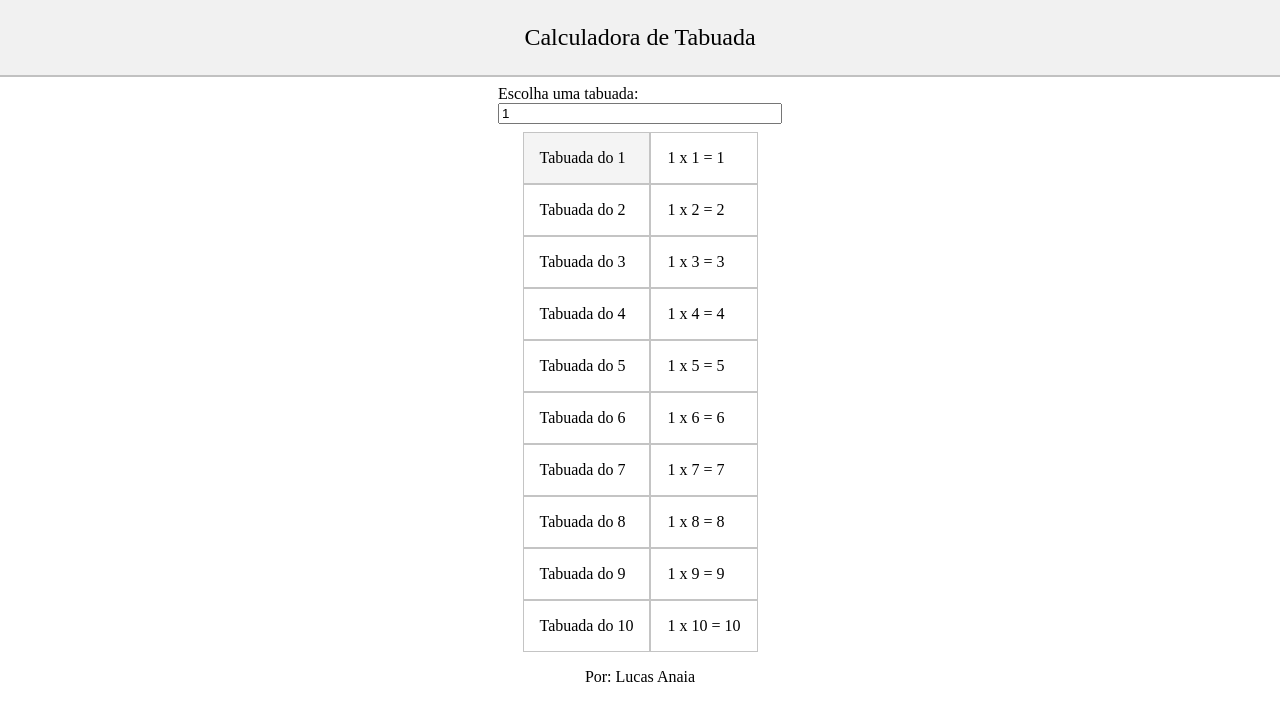
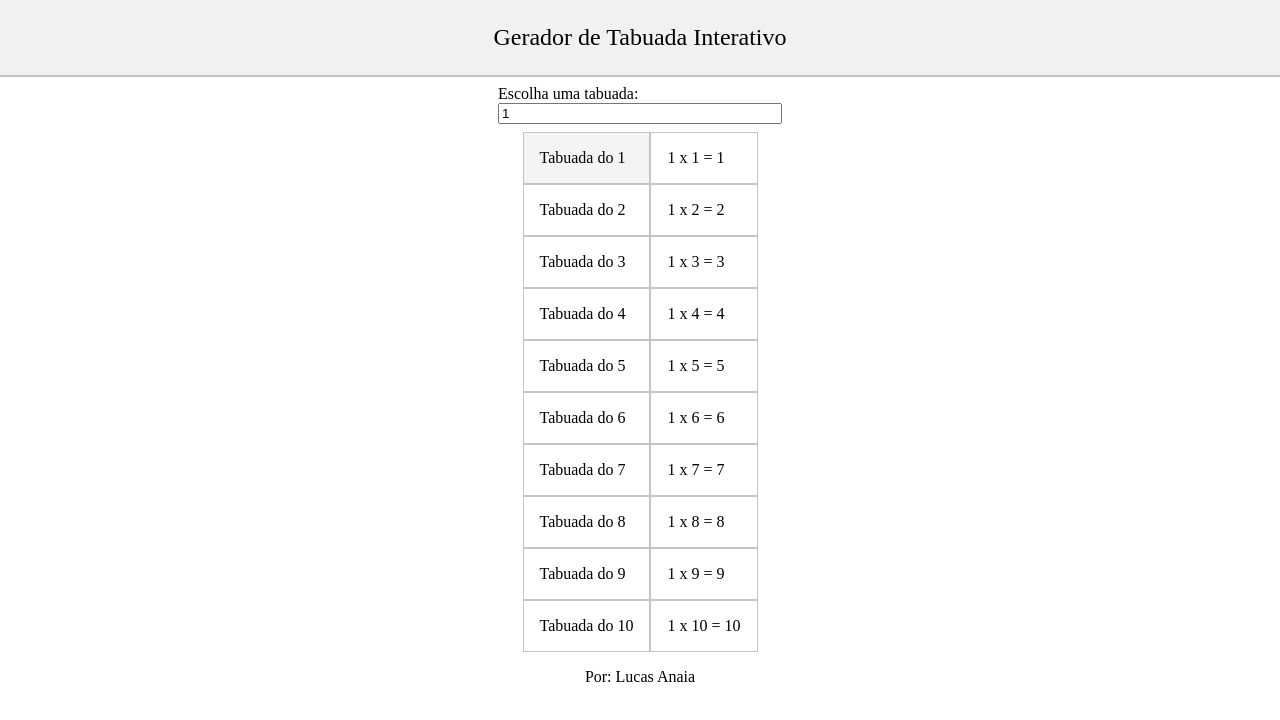
Before and after one commit to lucasanaiasjc/Calculadora-de-Tabuada-JavaScript, a plain HTML site: page index.html in a window 1280 px wide. Drawn offline with Linux system fonts and the light colour scheme.

Commit message:
Add files via upload

```diff
--- a/index.html
+++ b/index.html
@@ -4,7 +4,7 @@
 <head>
     <meta charset="UTF-8">
     <meta name="viewport" content="width=device-width, initial-scale=1.0">
-    <title>Calculadora de Tabuada</title>
+    <title>Gerador de Tabuada Interativo</title>
     <style>
         .selected {
             background-color: #F4F4F4
@@ -136,7 +136,7 @@
             App([
                 Widget({
                     tag: 'header',
-                    child: Text('Calculadora de Tabuada'),
+                    child: Text('Gerador de Tabuada Interativo'),
                     style: {
                         padding: '1em',
                         fontSize: '1.5em',
@@ -160,7 +160,12 @@
                                     Widget({
                                         tag: 'input',
                                         attr: { type: 'number', id: 'choice', title: 'Escolha uma tabuada', placeholder: 'Tabuada desejada', value: 1, min: 1, max: 10 },
-                                        events: { change: (e) => renderView(e.target.value) }
+                                        events: {
+                                            change: (e) => {
+                                                const choice = e.target.value == '' ? 1 : parseInt(e.target.value) ?? 1
+                                                renderView(choice)
+                                            }
+                                        }
                                     })
                                 ],
                                 style: {
@@ -169,6 +174,7 @@
                                     flexDirection: 'column'
                                 }
                             }),
+                            events: { submit: (e) => e.preventDefault() },
                             style: {
                                 maxWidth: '300px',
                                 marginLeft: 'auto',
```
